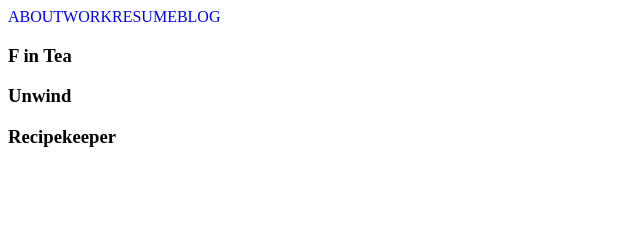
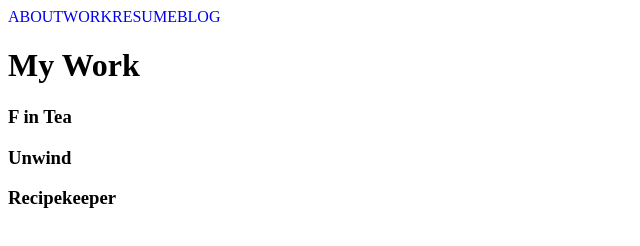
Before and after one commit to vmar13/portfolio, a Gatsby site: page /work in a window 1280 px wide. Shown: the whole page, without its empty margins (0-640 px from the left). Built offline with nearby package versions, Linux system fonts and the light colour scheme; Gatsby itself is replaced by a stand-in of ours.

Commit message:
added header and adjusted positioning of text on workjs

```diff
--- a/src/pages/work.js
+++ b/src/pages/work.js
@@ -5,7 +5,8 @@
     return (
         <>
         <Navbar />
-        <div>
+        <div className='about-container'>
+            <h1>My Work</h1>
             <h3>F in Tea</h3>
             <h3>Unwind</h3>
             <h3>Recipekeeper</h3>
```
